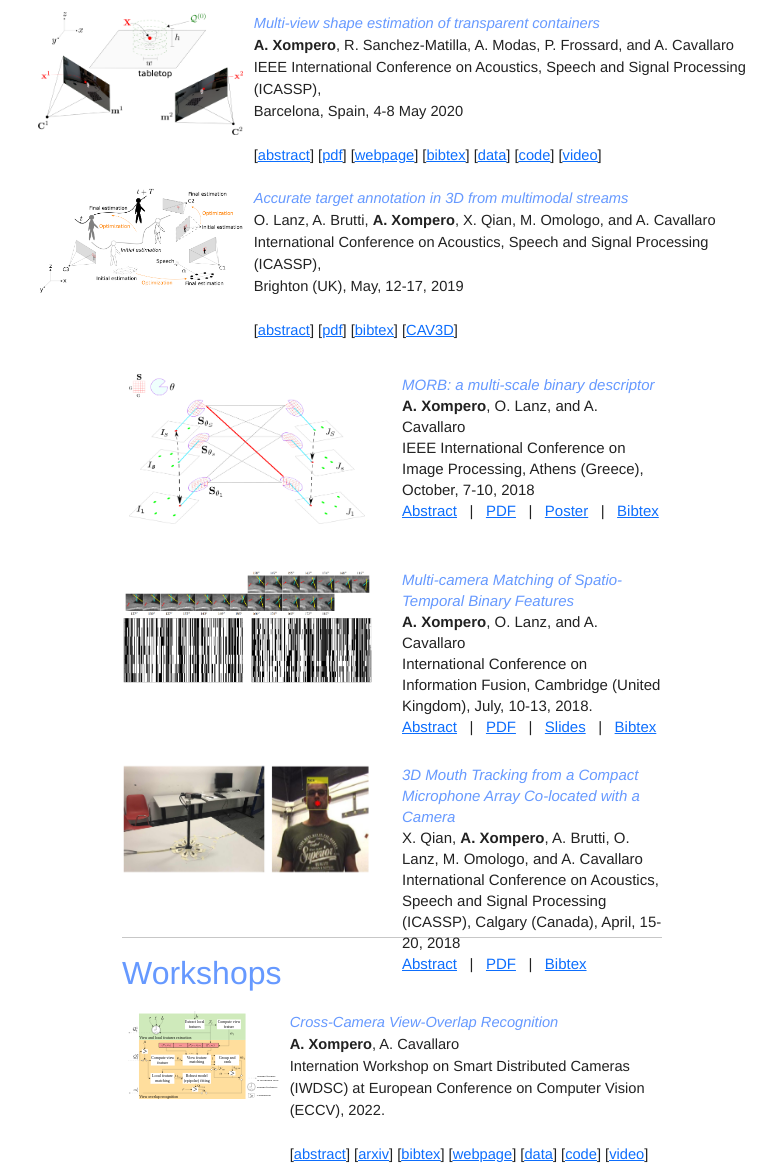
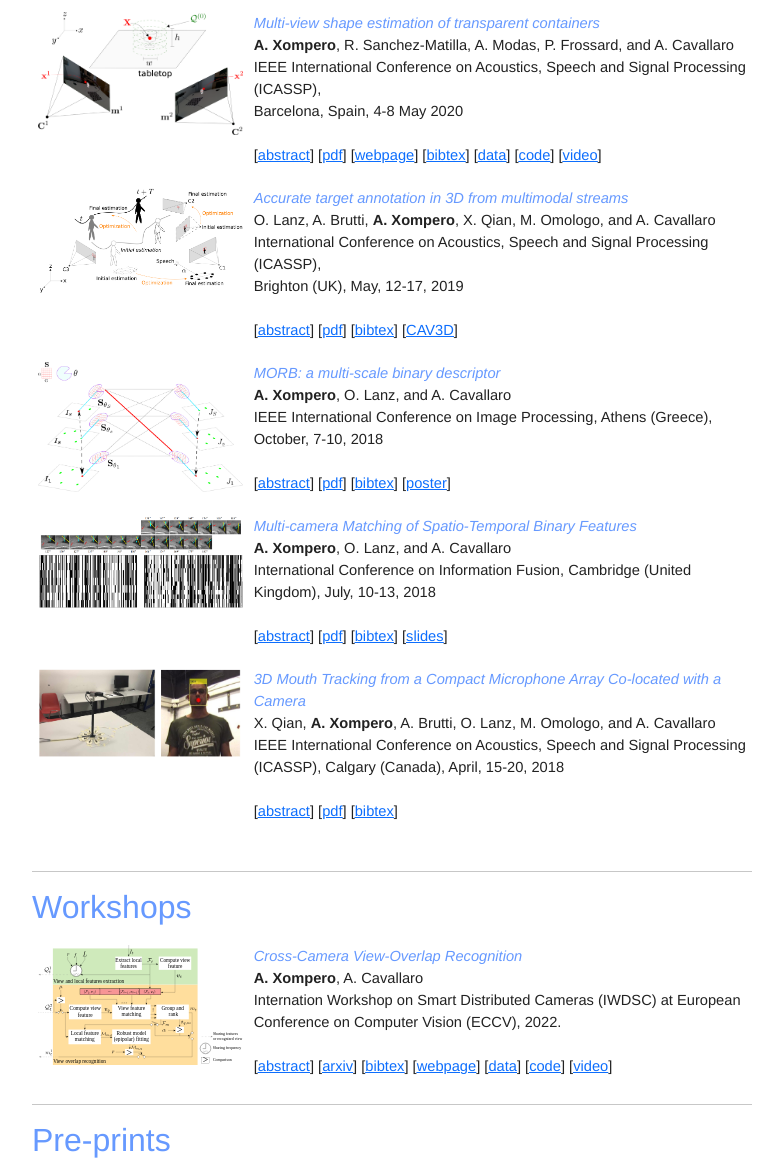
Before and after one commit to kerolex/kerolex.github.io, a PHP site: page /publications.html in a window 1280 px wide. Shown: the part 1637-2813 px from the top of the page, without its empty margins (368-1151 px from the left). Run offline with PHP 8.4, Linux system fonts and the light colour scheme; some libraries are stand-ins or nearby versions; some web fonts are replaced.

Commit message:
Updated publications

```diff
--- a/css/mystyle.css
+++ b/css/mystyle.css
@@ -656,3 +656,36 @@ h2{
   color: white;
   padding: 30px 0;
 }
+
+
+
+/* Vertical menu in publications */
+/* https://www.w3schools.com/howto/howto_css_vertical_menu.asp */
+.vertical-menu-pubs {
+    float:left;
+    width:25%;
+    padding-top:30px;
+    padding-right:20px;
+    padding-left:20px;
+    /*height: 60%;*/
+    /*position: relative;*/
+    /*overflow: hidden;*/
+    position: -webkit-sticky; /* Safari */
+    position: sticky;
+    /*height:20px;*/
+    top:75px;
+    overflow-y: auto;
+  }
+
+.vertical-menu-pubs a {
+  background-color: #eee; /* Grey background color */
+  color: black; /* Black text color */
+  display: block; /* Make the links appear below each other */
+  padding: 12px; /* Add some padding */
+  text-decoration: none; /* Remove underline from links */
+}
+
+.vertical-menu-pubs a:hover {
+  background-color: #6699ff; /* Grey background color */
+  color: white;
+}
--- a/index.html
+++ b/index.html
@@ -15,7 +15,7 @@
 
 	<title>Alessio Xompero</title>
 	<meta name="image" property="og:image" content="images/AlessioXompero.JPG">
-	<link rel="shortcut icon" href="images/AlessioXompero.JPG" />
+	<link rel="shortcut icon" href="images/profile_icon_ax.JPG" />
 	<link href = "css/bootstrap.min.css" rel = "stylesheet">
 	<link rel="stylesheet" href="https://www.w3schools.com/w3css/4/w3.css">
 	<link rel="stylesheet" href="css/mystyle.css">
--- a/publications.html
+++ b/publications.html
@@ -14,7 +14,7 @@
 
 <title>Alessio Xompero</title>
 <meta name="image" property="og:image" content="images/AlessioXompero.JPG">
-<link rel="shortcut icon" href="images/AlessioXompero.JPG" />
+<link rel="shortcut icon" href="images/profile_icon_ax.JPG" />
 <link href = "css/bootstrap.min.css" rel = "stylesheet">
 <link rel="stylesheet" href="css/mystyle.css">
 <link rel="stylesheet" href="css/all.css">
@@ -430,43 +430,26 @@
 </div>
 </td>
 </tr>
-</table>
-<br>
-</div>
-</div>
-</div>
-
-<div id="section">
-  <div class="paper-teaser">
-   <img src="images/MORB.png" alt="[img]">
- </div>
- <div class="paper-data">
-  <em style="color:#6699ff">MORB: a multi-scale binary descriptor</em> <br>
+  <!-- -->
+  <tr>
+    <td class="tg-km2t" style="vertical-align: text-top;">
+      <a href="projects/icip2018/2018_ICIP_MORBaMultiScaleBinaryDescriptor_Xompero_Lanz_Cavallaro.pdf" TARGET = "_blank">
+        <img src="images/MORB.png" alt="ICIP2018" width=100%/>
+      </a>
+    </td>
+    <td class="tg-zv4m" style="vertical-align: top;">
+      <em style="color:#6699ff">MORB: a multi-scale binary descriptor</em><br>
       <strong style="font-weight: bold;">A. Xompero</strong>, O. Lanz, and A. Cavallaro<br>
-  IEEE International Conference on Image Processing, Athens (Greece), October, 7-10, 2018<br>
-  <a class="papercite_pdf" title="Cite" onclick="AppearAbstract('abstract_morb')">Abstract</a>
-  &nbsp | &nbsp
-  <a class="papercite_pdf" title="Download" href="projects/icip2018/2018_ICIP_MORBaMultiScaleBinaryDescriptor_Xompero_Lanz_Cavallaro.pdf">PDF</a>
-  &nbsp | &nbsp
-  <a class="papercite_pdf" title="Download" href="projects/icip2018/2018_ICIP_poster_Xompero_Lanz_Cavallaro.pdf">Poster</a>
-  &nbsp | &nbsp
-  <a class="papercite_pdf" title="Cite bib" onclick="AppearBib('bib_morb')">Bibtex</a>
-</div>
-<div id="abstract_morb" style="display:none;" class="abstract">
-  Local  image  features  play  an  important  role  in  matching  images
-  under different geometric and photometric transformations.   How-
-  ever,  as  the  scale  difference  across  views  increases,  the  matching
-  performance may considerably decrease.   To address this problem
-  we propose MORB, a multi-scale binary descriptor that is based on
-  ORB and that improves the accuracy of feature matching under scale
-  changes.  MORB describes an image patch at different scales using
-  an  oriented  sampling  pattern  of  intensity  comparisons  in  a  prede-
-  fined set of pixel pairs.  We also propose a matching strategy that
-  estimates the cross-scale match between MORB descriptors across
-  views.  Experiments show that MORB outperforms state-of-the-art
-  binary descriptors under several transformations.
-</div>
-<div id="bib_morb"  style="display:none;" class="bib pre-white-space">@INPROCEEDINGS{Xompero2018ICIP_MORB,
+      IEEE International Conference on Image Processing, Athens (Greece), October, 7-10, 2018<br><br>
+      [<a class="papercite_pdf" title="Abstract" onclick="AppearAbstract('abstract_morb')"><u>abstract</u></a>]
+      [<a title="Download PDF" href="projects/icip2018/2018_ICIP_MORBaMultiScaleBinaryDescriptor_Xompero_Lanz_Cavallaro.pdf" TARGET = "_blank"><u>pdf</u></a>]
+      [<a class="papercite_pdf" title="BibTex" onclick="AppearBib('bib_morb')"><u>bibtex</u></a>]
+      [<a title="Dataset" href="projects/icip2018/2018_ICIP_poster_Xompero_Lanz_Cavallaro.pdf" TARGET = "_blank"><u>poster</u></a>]
+      <p id="abstract_morb"  style="display:none;" class="abstract">
+       Local  image  features  play  an  important  role  in  matching  images under different geometric and photometric transformations. However, as the scale difference across views increases, the  matching performance may considerably decrease.   To address this problem we propose MORB, a multi-scale binary descriptor that is based on ORB and that improves the accuracy of feature matching under scale changes.  MORB describes an image patch at different scales using an  oriented  sampling  pattern  of  intensity  comparisons  in  a  predefined set of pixel pairs.  We also propose a matching strategy that estimates the cross-scale match between MORB descriptors across views.  Experiments show that MORB outperforms state-of-the-art binary descriptors under several transformations.
+     </p>
+     <div id="bib_morb"  style="display:none;" class="bib pre-white-space">
+      INPROCEEDINGS{Xompero2018ICIP_MORB,
         title = {{MORB: a multi-scale binary descriptor}},
         author = {Xompero, Alessio and Lanz, Oswald and Cavallaro, Andrea},
         booktitle = ICIP,
@@ -475,24 +458,38 @@
         year = {2018}
       }
   </div>
-
-<br>
-<div>
-  <div class="paper-teaser">
-    <img src="images/fusion18_tds.png" alt="[img]">
-  </div>
-  <div class="paper-data">
+  </td>
+  </tr>
+  <!-- -->
+  <tr>
+    <td class="tg-km2t" style="vertical-align: text-top;">
+      <a href="projects/fusion2018/2018_FUSION_MultiCameraMatchingOfSpatioTemporalBinaryFeatures_Xompero_Lanz_Cavallaro.pdf" TARGET = "_blank">
+        <img src="images/fusion18_tds.png" alt="ICIP2018" width=100%/>
+      </a>
+    </td>
+    <td class="tg-zv4m" style="vertical-align: top;">
       <em style="color:#6699ff">Multi-camera Matching of Spatio-Temporal Binary Features</em><br>
       <strong style="font-weight: bold;">A. Xompero</strong>, O. Lanz, and A. Cavallaro<br>
-    International Conference on Information Fusion, Cambridge (United Kingdom), July, 10-13, 2018. <br>
-    <a class="papercite_pdf" title="Cite" onclick="AppearAbstract('abstract_fusion')">Abstract</a>
-    &nbsp | &nbsp
-    <a class="papercite_pdf" title="Download" href="projects/fusion2018/2018_FUSION_MultiCameraMatchingOfSpatioTemporalBinaryFeatures_Xompero_Lanz_Cavallaro.pdf">PDF</a>
-    &nbsp | &nbsp
-    <a class="papercite_pdf" title="Download" href="http://cis.eecs.qmul.ac.uk/2018SummerSchool/AlessioXompero_CIS_SummerSchool2018.pdf">Slides</a>
-    &nbsp | &nbsp
-    <a class="papercite_pdf" title="Cite bib" onclick="AppearBib('bib_fusion')">Bibtex</a>
-  </div>
+      International Conference on Information Fusion, Cambridge (United Kingdom), July, 10-13, 2018<br><br>
+      [<a class="papercite_pdf" title="Abstract" onclick="AppearAbstract('abstract_fusion')"><u>abstract</u></a>]
+      [<a title="Download PDF" href="projects/fusion2018/2018_FUSION_MultiCameraMatchingOfSpatioTemporalBinaryFeatures_Xompero_Lanz_Cavallaro.pdf" TARGET = "_blank"><u>pdf</u></a>]
+      [<a class="papercite_pdf" title="BibTex" onclick="AppearBib('bib_fusion')"><u>bibtex</u></a>]
+      [<a title="Dataset" href="http://cis.eecs.qmul.ac.uk/2018SummerSchool/AlessioXompero_CIS_SummerSchool2018.pdf" TARGET = "_blank"><u>slides</u></a>]
+      <p id="abstract_fusion"  style="display:none;" class="abstract">
+        Local image features are generally robust to different geometric and
+        photometric transformations on planar surfaces or under narrow baseline views.
+        However, the matching performance decreases considerably across cameras with
+        unknown poses separated by a wide baseline. To address this problem, we
+        accumulate temporal information within each view by tracking local binary
+        features, which encode intensity comparisons of pixel pairs in an image patch.
+        We then encode the spatio-temporal features into fixed-length binary
+        descriptors by selecting temporally dominant binary values. We complement the
+        descriptor with a binary vector that identifies intensity comparisons that are
+        temporally unstable. Finally, we use this additional vector to ignore the
+        corresponding binary values in the   fixed-length binary descriptor when
+        matching the features across cameras. We analyse the performance of the
+        proposed approachand compare it with baselines.
+     </p>
      <div id="bib_fusion"  style="display:none;" class="bib pre-white-space">
       @INPROCEEDINGS{Xompero2018FUSION,
         title = {{Multi-camera Matching of Spatio-Temporal Binary Features}},
@@ -503,31 +500,30 @@
         year = {2018}
       }
   </div>
-<p id="abstract_fusion"  style="display:none;" class="abstract">
-  Local  image  features  are  generally  robust  to  different  geometric and  photometric  transformations  on  planar surfaces or under narrow
-  baseline  views.  However,  the  matching  performance  decreases considerably  across  cameras  with unknown  poses  separated  by  a
-  wide  baseline.  To  address  this problem, we accumulate temporal information within each view by  tracking  local  binary  features,
-  which  encode  intensity  comparisons  of  pixel  pairs  in  an  image patch.  We then  encode  the spatio-temporal  features  into  fixed-length
-  binary  descriptors  by selecting  temporally  dominant  binary  values. We complement the descriptor with a binary vector that identifies intensity
-  comparisons  that  are  temporally  unstable.  Finally, we use this additional vector to ignore the corresponding binary values in the
-  fixed-length binary descriptor when matching the features across cameras. We analyse the performance of the proposed approachand  compare it with baselines.
-</p>
-</div>
-<br>
-<div>
-  <div class="paper-teaser">
-    <img src="images/icassp17.png" alt="[img]">
-  </div>
-  <div class="paper-data">
+  </td>
+  </tr>
+  <!-- -->
+  <tr>
+    <td class="tg-km2t" style="vertical-align: text-top;">
+      <a href="http://www.eecs.qmul.ac.uk/~andrea/papers/2018_ICASSP_3DMouthTracking_Qian_Xompero_Brutti_Lanz_Omologo_Cavallaro.pdf" TARGET = "_blank">
+        <img src="images/icassp17.png" alt="ICASSP2017" width=100%/>
+      </a>
+    </td>
+    <td class="tg-zv4m" style="vertical-align: top;">
       <em style="color:#6699ff">3D Mouth Tracking from a Compact Microphone Array Co-located with a Camera</em><br>
       X. Qian, <strong style="font-weight: bold;">A. Xompero</strong>, A. Brutti, O. Lanz, M. Omologo, and A. Cavallaro<br>
-    International Conference on Acoustics, Speech and Signal Processing (ICASSP), Calgary (Canada), April, 15-20, 2018<br>
-    <a class="papercite_pdf" title="Cite" onclick="AppearAbstract('abstract_qianicassp')">Abstract</a>
-    &nbsp | &nbsp
-    <a class="papercite_pdf" title="Download" href="http://www.eecs.qmul.ac.uk/~andrea/papers/2018_ICASSP_3DMouthTracking_Qian_Xompero_Brutti_Lanz_Omologo_Cavallaro.pdf">PDF</a>
-    &nbsp | &nbsp
-    <a class="papercite_pdf" title="Cite" onclick="AppearBib('bib_qianicassp')">Bibtex</a>
-  </div>
+      IEEE International Conference on Acoustics, Speech and Signal Processing (ICASSP), Calgary (Canada), April, 15-20, 2018<br><br>
+      [<a class="papercite_pdf" title="Abstract" onclick="AppearAbstract('abstract_qianicassp')"><u>abstract</u></a>]
+      [<a title="Download PDF" href="http://www.eecs.qmul.ac.uk/~andrea/papers/2018_ICASSP_3DMouthTracking_Qian_Xompero_Brutti_Lanz_Omologo_Cavallaro.pdf" TARGET = "_blank"><u>pdf</u></a>]
+      [<a class="papercite_pdf" title="BibTex" onclick="AppearBib('bib_qianicassp')"><u>bibtex</u></a>]
+      <p id="abstract_qianicassp"  style="display:none;" class="abstract">
+         We address the 3D audio-visual mouth tracking problem when using a compact platform with co-located audio-visual sensors, without a
+        depth camera.  In particular, we propose a multi-modal particle filter that combines a face detector and 3D hypothesis mapping to the
+        image plane. The audio likelihood computation is assisted by video, which relies on a GCC-PHAT based acoustic map. By combining
+        audio and video inputs, the proposed approach can cope with a reverberant and noisy environment, and can deal with situations when
+        the person is occluded, outside the Field of View (FoV), or not facing the sensors.  Experimental results show that the proposed tracker is
+        accurate both in 3D and on the image plane.
+      </p>
      <div id="bib_qianicassp"  style="display:none;" class="bib pre-white-space">
       @INPROCEEDINGS{Qian2018ICASSP,
         title = {{3D Mouth Tracking from a Compact Microphone Array Co-located with a Camera}},
```
Also changed, not shown: other parts of publications.html (+13 -15 lines), images/profile_icon_ax.JPG (added), images/viprot_demo.gif (added). Lines whose indentation alone changed are shown as unchanged.
